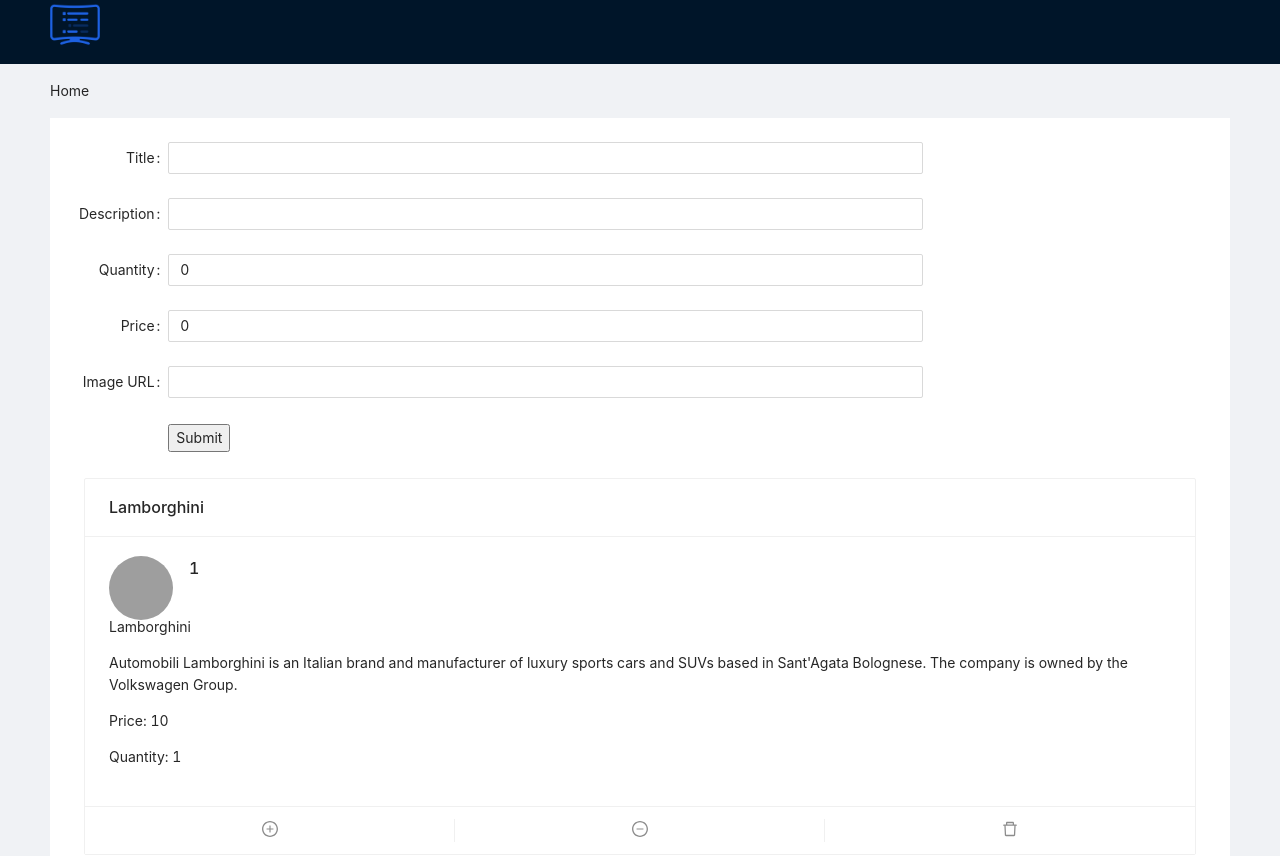
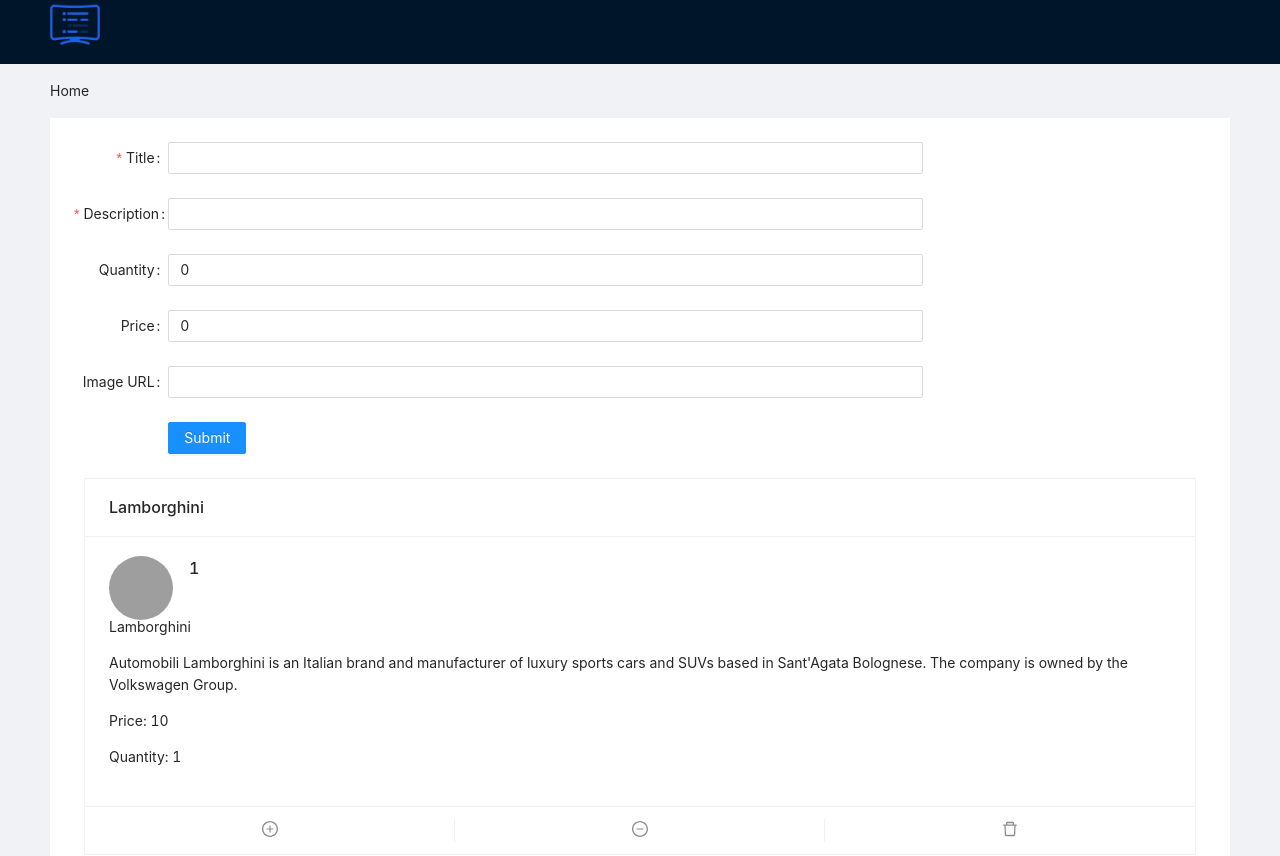
Before and after one commit to EdFtem/testreactproject, a React (Create React App) app: page / in a window 1280 px wide. Shown: the top 856 px of the page. Built offline with nearby package versions, Linux system fonts and the light colour scheme; grey boxes are pictures that could not be loaded.

Commit message:
Fixed form validation.

```diff
--- a/src/components/add-product-item-form/index.tsx
+++ b/src/components/add-product-item-form/index.tsx
@@ -1,6 +1,6 @@
 import React, { useState, ChangeEvent, FormEvent } from 'react';
 import 'antd/dist/antd.css';
-import { Form, Input, InputNumber, Button } from 'antd';
+import { Form, Input, Button } from 'antd';
 import { Product, AddProduct } from '../../types.d';
 
 interface AddProductFormProps {
@@ -33,7 +33,11 @@ export const AddProductItemForm: React.FC<AddProductFormProps> = ( {addProduct}
         });
     };
 
-    const handleSubmit = (e: FormEvent<HTMLButtonElement>) => {
+    const isBlank = (str : string) => {
+        return (!str || /^\s*$/.test(str));
+    }
+
+    const handleSubmit = () => {
         let product: Product = {
             Id: 0,
             Title: newProduct.title,
@@ -42,12 +46,28 @@ export const AddProductItemForm: React.FC<AddProductFormProps> = ( {addProduct}
             Price: newProduct.price,
             Quantity: newProduct.quantity
         }
-        addProduct(product);
+        if(!isBlank(product.Title) && !isBlank(product.Description)){
+            addProduct(product);
+            setNewProduct({
+                title: "",
+                description: "",
+                quantity: 0,
+                price: 0,
+                imageURL: ""
+            });
+        }
     };
 
     return (
         <Form {...layout}>
-            <Form.Item label="Title">
+            <Form.Item label="Title"
+                name="title"
+                rules={[
+                {
+                    required: true,
+                },
+                ]}
+            >
             <Input
                 type="text"
                 name="title"
@@ -56,7 +76,14 @@ export const AddProductItemForm: React.FC<AddProductFormProps> = ( {addProduct}
             />
             </Form.Item>
 
-            <Form.Item label="Description">
+            <Form.Item label="Description"
+                name="description"
+                rules={[
+                {
+                    required: true,
+                },
+                ]}
+            >
             <Input
                 type="text"
                 name="description"
@@ -92,10 +119,10 @@ export const AddProductItemForm: React.FC<AddProductFormProps> = ( {addProduct}
             />
             </Form.Item>
             <Form.Item wrapperCol={{ ...layout.wrapperCol, offset: 2 }}>
-                <button
+                <Button type="primary" htmlType="submit"
                 onClick={handleSubmit}>
                     Submit
-                </button>
+                </Button>
             </Form.Item>
         </Form>
     );
--- a/src/components/product-item/index.tsx
+++ b/src/components/product-item/index.tsx
@@ -40,9 +40,15 @@ export const ProductItem: React.FC<ProductListItem> = ({ product, removeProduct,
         <p className="product-info-item">
           Price: {product.Price}
         </p>
+        <div style={{display: "flex", flexDirection : "row"}}>
+
         <p className="product-info-item" style={{ color: product.Quantity > 0 ? '' : 'red'}}>
           Quantity: {product.Quantity}
         </p>
+        { product.Quantity === 0 &&
+          <p style={{color: "red", marginLeft: "15px"}}> Out of stock!</p>
+        }
+        </div>
       </div>
 
     </Card>
```
